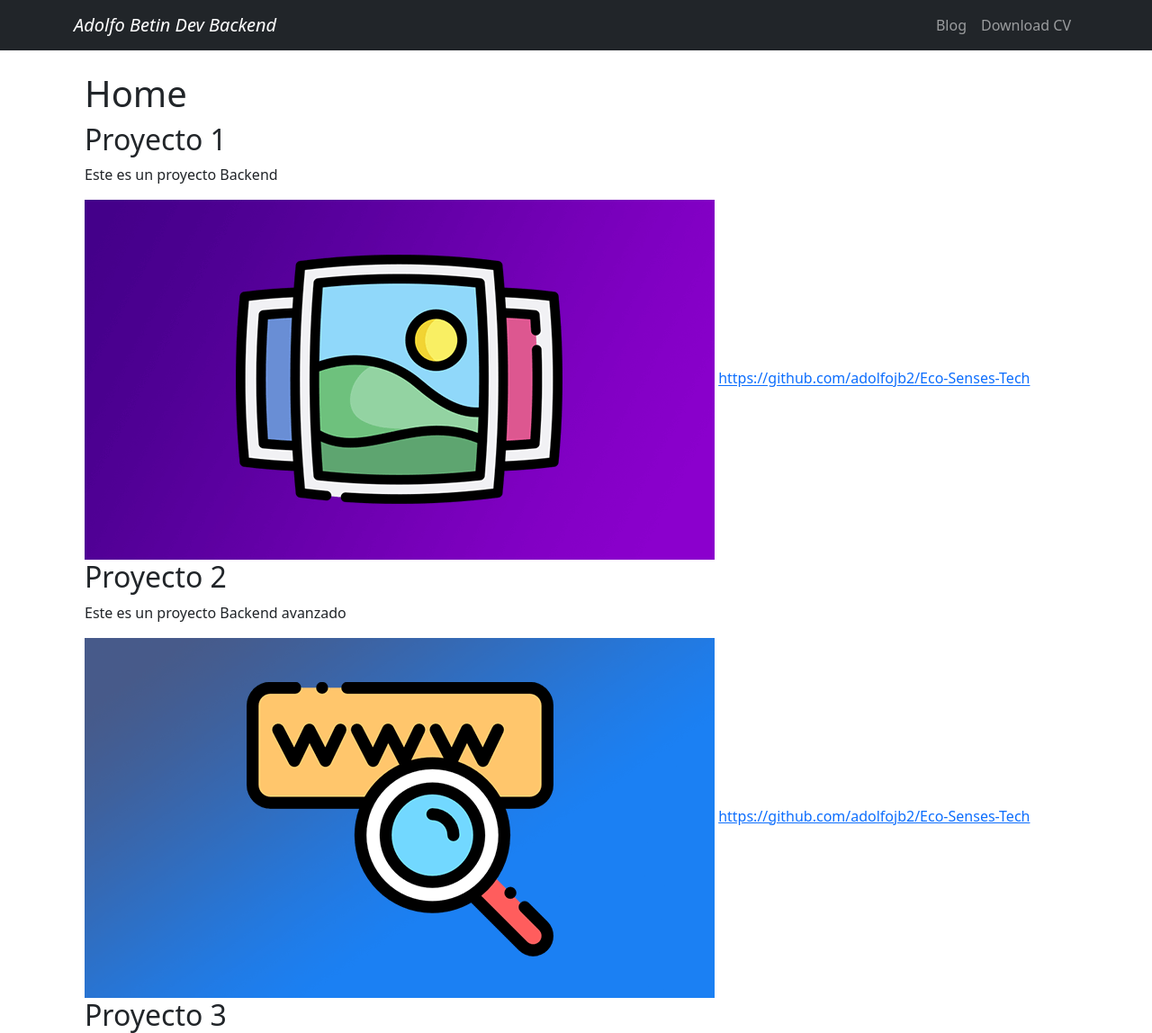
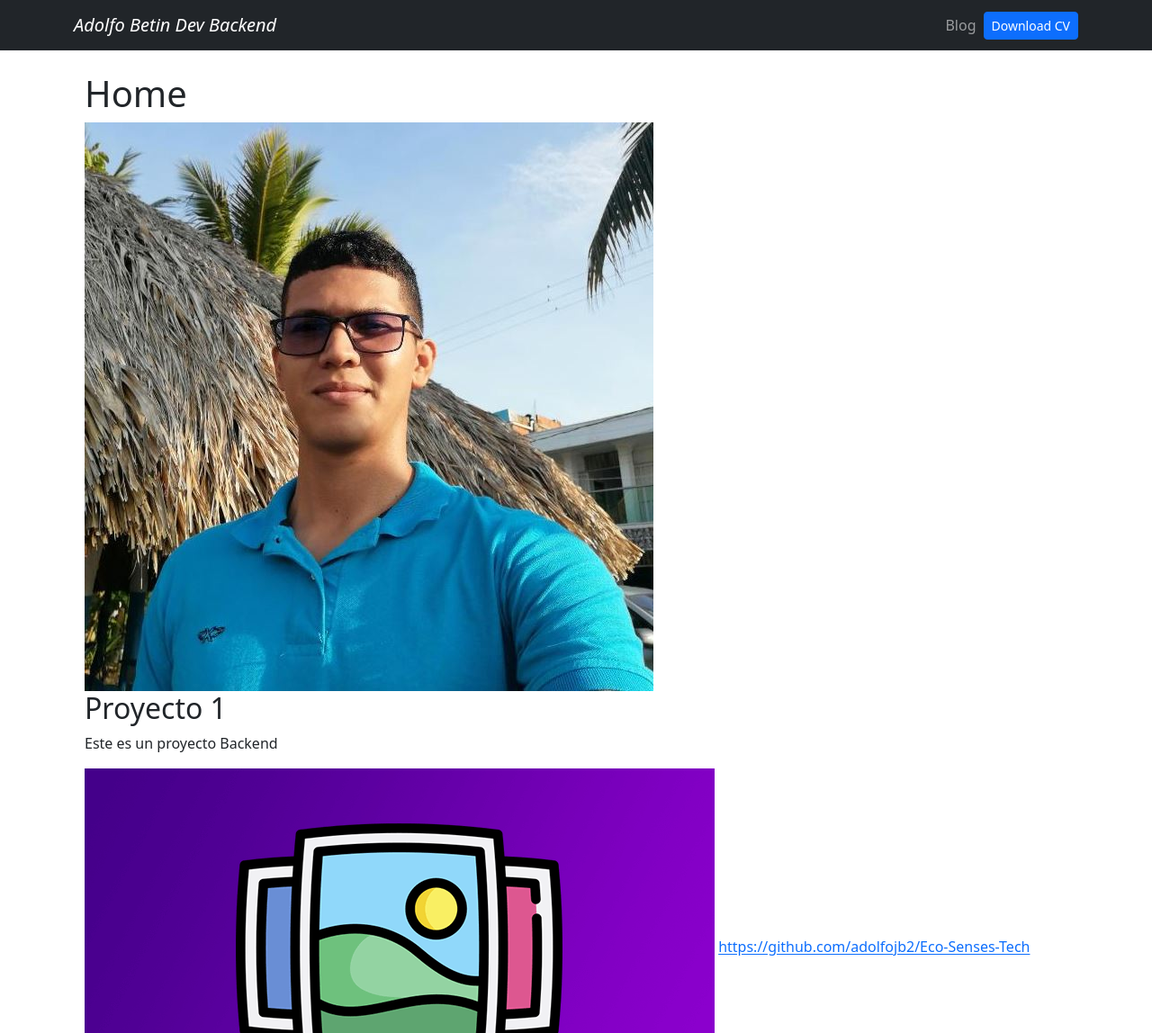
Before and after one commit to adolfojb2/My_Portfolio, a Django app: page / in a window 1280 px wide. Shown: the top 1148 px of the page at 90% size. Run offline with Django 5.2, Linux system fonts and the light colour scheme; data comes from the database, SQL or seed files in the repository.

Commit message:
Se agrega foto profile en home y el boton Download cv

```diff
--- a/blog/templates/post_detail.html
+++ b/blog/templates/post_detail.html
@@ -1,7 +1,6 @@
 {% extends 'layout.html' %}
 {% block content %}
 
-<h1>Post</h1>
 
     <p>{{post.date}}<p>
     <h2>{{post.title}}</h2>
--- /dev/null
+++ b/portfolio/static/main.css
@@ -0,0 +1,3 @@
+body {
+    background: #090909;
+}
--- a/portfolio/templates/home.html
+++ b/portfolio/templates/home.html
@@ -2,6 +2,8 @@
 
 {% block content %}
     <h1>Home</h1>
+    {% load static %}
+    <img src="{% static 'portfolio/profile.JPG' %}" alt="profile">
 
     {% for project in projects %}
         <h2>{{ project.title }}</h2>
--- a/portfolio/templates/layout.html
+++ b/portfolio/templates/layout.html
@@ -1,3 +1,5 @@
+{% load static %}
+
 <!DOCTYPE html>
 <html lang="en">
 <head>
@@ -6,7 +8,7 @@
     <meta name="viewport" content="with=device-with, initial-scale=1.0">
     <title>Django portfolio</title>
     <link href="https://cdn.jsdelivr.net/npm/bootstrap@5.3.3/dist/css/bootstrap.min.css" rel="stylesheet" integrity="sha384-QWTKZyjpPEjISv5WaRU9OFeRpok6YctnYmDr5pNlyT2bRjXh0JMhjY6hW+ALEwIH" crossorigin="anonymous">
-
+    <!--<link rel="stylesheet" href="{% static 'main.css' %}"-->
 </head>
 <body>
     {% include 'partials/navbar.html' %}
--- a/portfolio/templates/partials/navbar.html
+++ b/portfolio/templates/partials/navbar.html
@@ -1,16 +1,17 @@
+{% load static %}
 <nav class="navbar navbar-expand-lg navbar-dark bg-dark">
     <div class="container">
-      <a class="navbar-brand fw-blod fst-italic" href="#">Adolfo Betin Dev Backend</a>
+      <a class="navbar-brand fw-blod fst-italic" href="/">Adolfo Betin Dev Backend</a>
       <button class="navbar-toggler" type="button" data-bs-toggle="collapse" data-bs-target="#navbarNav" aria-controls="navbarNav" aria-expanded="false" aria-label="Toggle navigation">
         <span class="navbar-toggler-icon"></span>
       </button>
       <div class="collapse navbar-collapse" id="navbarNav">
         <ul class="navbar-nav ms-auto">
           <li class="nav-item">
-            <a class="nav-link" href="#">Blog</a>
+            <a class="nav-link" href="/blog">Blog</a>
           </li>
-          <li class="nav-item">
-            <a class="nav-link" href="#">Download CV</a>
+          <li class="nav-item d-flex align-items-center">
+            <a class="btn btn-primary btn-sm" href="{% static 'portfolio/cv.pdf' %}" target="_blank">Download CV</a>
           </li>
 
         </ul>
```
Also changed, not shown: portfolio/static/portfolio/profile.JPG (added), 1 other file.
